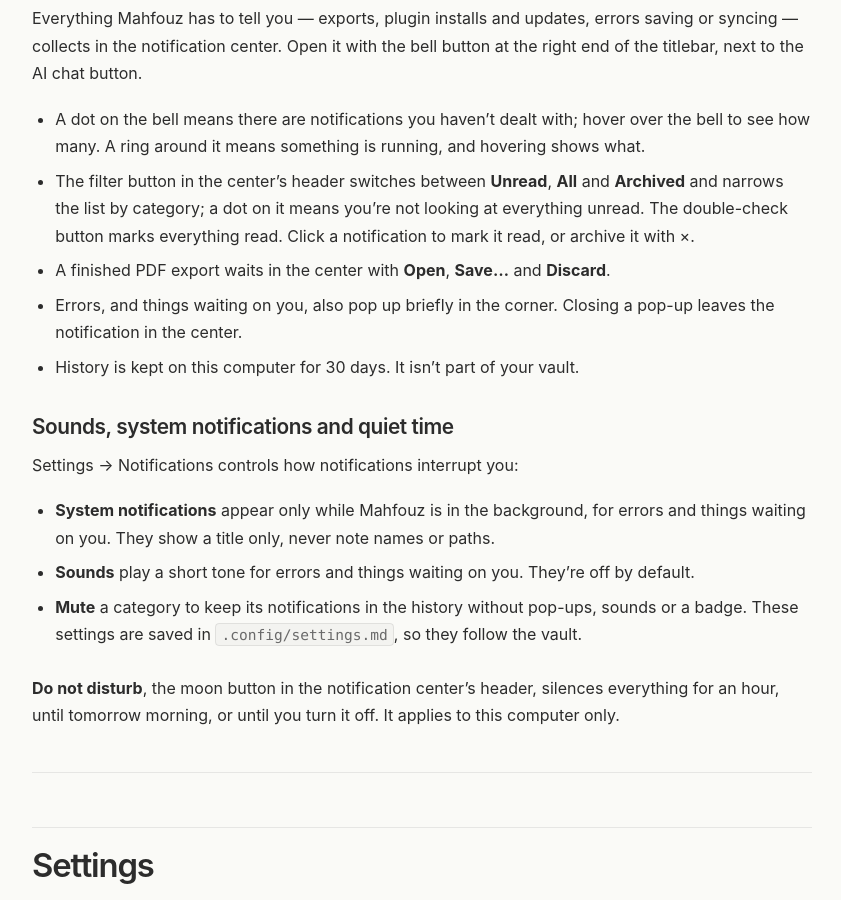
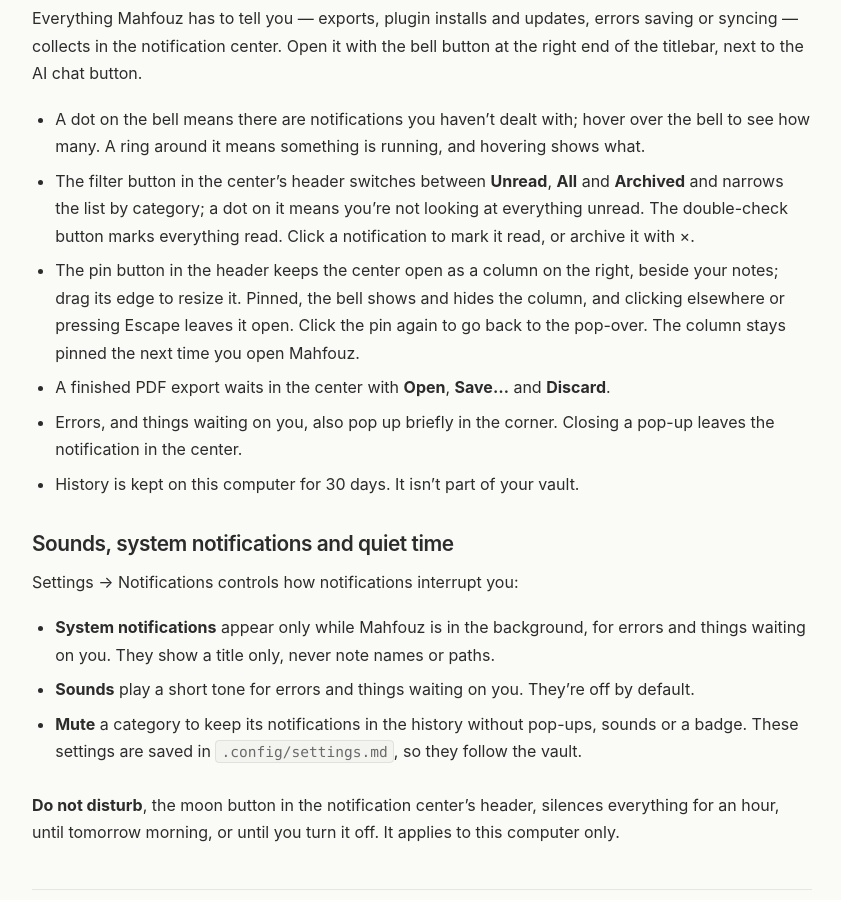
Before and after one commit to mahfouz-app/docs, a Jekyll site: the page built from guide.md, in a window 1280 px wide and 900 px high, scrolled down 13193 px. Shown: the whole window, without its empty margins (218-1059 px from the left). Built offline with Jekyll 4.4.1, drawn with Linux system fonts in a browser that asks for light colours.

Commit message:
Document pinning the notification center
Co-Authored-By: Claude Opus 5.5 <noreply@anthropic.com>

```diff
--- a/HELP.md
+++ b/HELP.md
@@ -525,6 +525,7 @@ Everything Mahfouz has to tell you — exports, plugin installs and updates, err
 
 - A dot on the bell means there are notifications you haven't dealt with; hover over the bell to see how many. A ring around it means something is running, and hovering shows what.
 - The filter button in the center's header switches between **Unread**, **All** and **Archived** and narrows the list by category; a dot on it means you're not looking at everything unread. The double-check button marks everything read. Click a notification to mark it read, or archive it with ×.
+- The pin button in the header keeps the center open as a column on the right, beside your notes; drag its edge to resize it. Pinned, the bell shows and hides the column, and clicking elsewhere or pressing Escape leaves it open. Click the pin again to go back to the pop-over. The column stays pinned the next time you open Mahfouz.
 - A finished PDF export waits in the center with **Open**, **Save…** and **Discard**.
 - Errors, and things waiting on you, also pop up briefly in the corner. Closing a pop-up leaves the notification in the center.
 - History is kept on this computer for 30 days. It isn't part of your vault.
```
